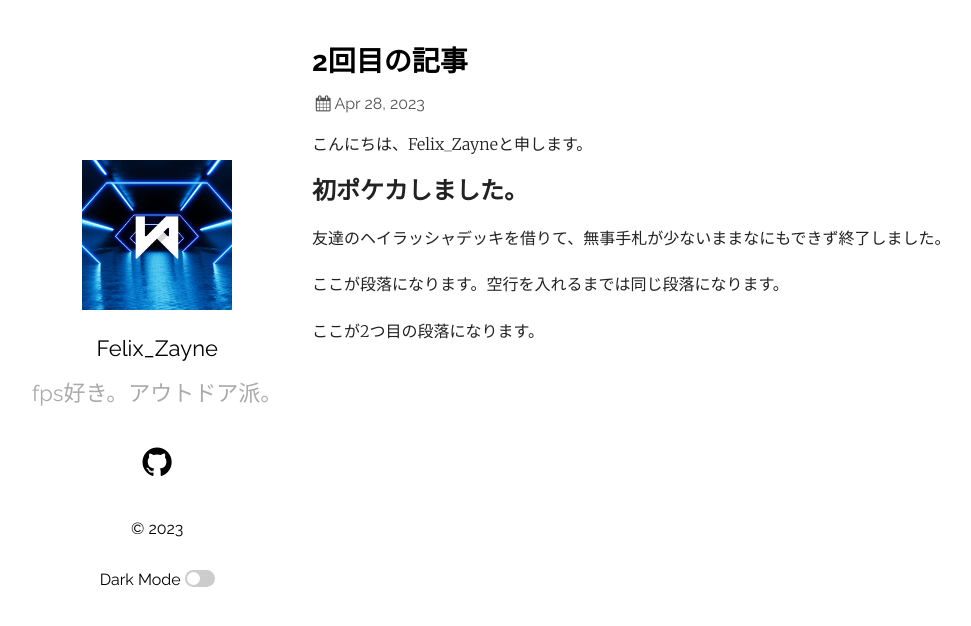
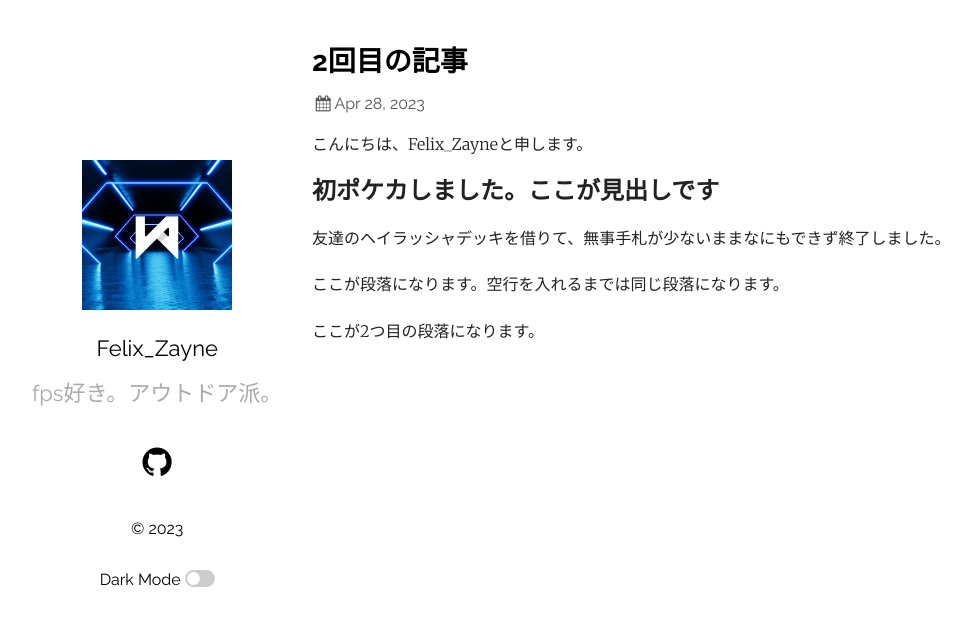
Before and after one commit to ayaponzu2525/ayaponzu2525.github.io, a Jekyll site: the page built from _posts/2023-04-28-article2 copy.md, in a window 1280 px wide. Shown: the top 626 px of the page, without its empty margins (43-1014 px from the left). Built offline with Jekyll 4.4.1, drawn with Linux system fonts in a browser that asks for light colours.

Commit message:
本文変更

```diff
--- a/_posts/2023-04-28-article2 copy.md
+++ b/_posts/2023-04-28-article2 copy.md
@@ -6,7 +6,7 @@ categories:
 ---
 こんにちは、Felix_Zayneと申します。
 
-## 初ポケカしました。
+## 初ポケカしました。ここが見出しです
 
 友達のヘイラッシャデッキを借りて、無事手札が少ないままなにもできず終了しました。
 
```
